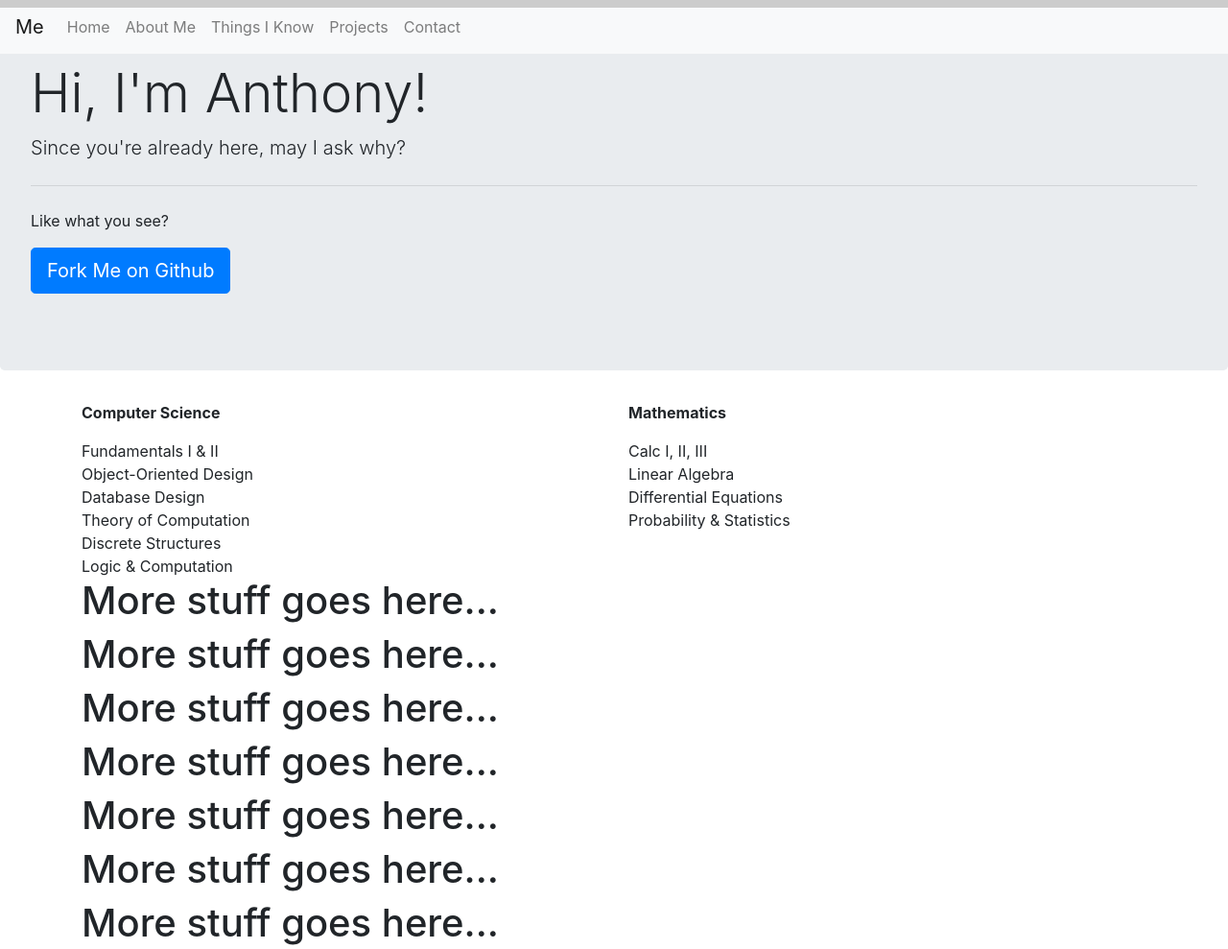
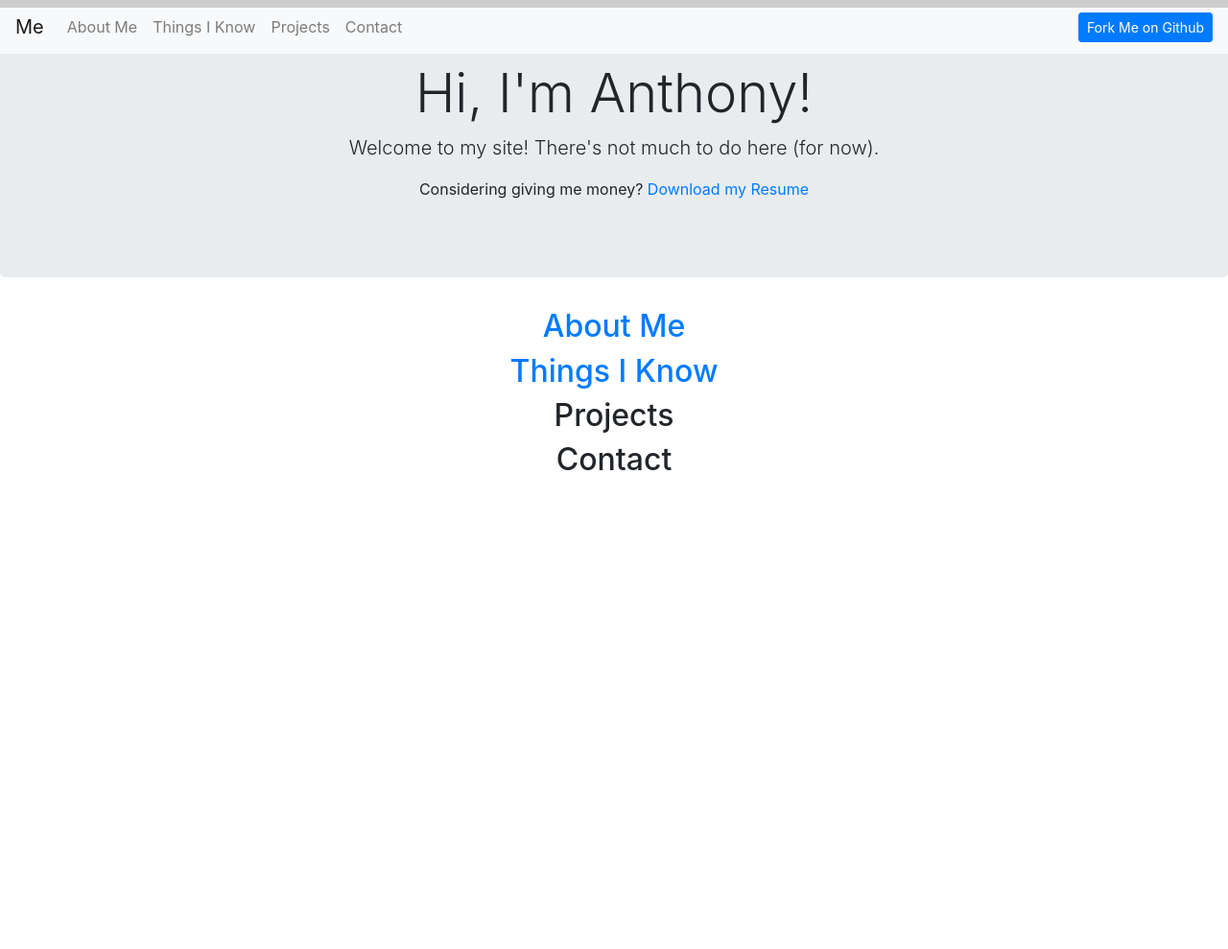
Before and after one commit to Anthony-dominianni/myWebsite, a plain HTML site: page myWebsite/index.html in a window 1280 px wide. Shown: the whole page at 96% size. After the commit the page ends 800 px from the top, so only its background shows below. Drawn offline with nearby package versions, Linux system fonts and the light colour scheme.

Commit message:
Added cards for linkedin, hackerrank, github. Added 50 px bottom margin to dropdown items

```diff
--- a/myWebsite/index.html
+++ b/myWebsite/index.html
@@ -20,10 +20,7 @@
         <span class="navbar-toggler-icon"></span>
       </button>
       <div class="collapse navbar-collapse" id="navbarNav">
-        <ul class="navbar-nav">
-          <li class="nav-item">
-            <a class="nav-link" href="#">Home</a>
-          </li>
+        <ul class="navbar-nav mr-auto">
           <li class="nav-item">
             <a class="nav-link" href="#">About Me</a>
           </li>
@@ -37,6 +34,8 @@
             <a class="nav-link" href="#">Contact</a>
           </li>
         </ul>
+        <ul class="nav navbar-nav navbar-right">
+          <a class="btn btn-primary btn-sm" href="#" role="button">Fork Me on Github</a>
       </div>
     </nav>
 
@@ -47,53 +46,75 @@
 
     <!-- jumbotron -->
     <div class="jumbotron">
-      <h1 class="display-4">Hi, I'm Anthony!</h1>
-      <p class="lead">Since you're already here, may I ask why?</p>
-      <hr class="my-4">
-      <p>Like what you see?</p>
-      <p class="lead">
-        <a class="btn btn-primary btn-lg" href="#" role="button">Fork Me on Github</a>
-      </p>
+      <h1 class="display-4 text-center">Hi, I'm Anthony!</h1>
+      <p class="lead text-center">Welcome to my site! There's not much to do here (for now).</p>
+      <p class = "text-center">Considering giving me money? <a href="#">Download my Resume</a></p>
     </div>
 
-    <!-- coursework -->
+    <!-- About Me -->
+    <h2 class = "text-center panel-title">
+      <a data-toggle ="collapse" href="#collapse2">About Me</a>
+    </h2>
+      <div id = "collapse2" class ="panel-collapse collapse" style = "margin-bottom: 50px">
         <div class ="container">
-      <div class ="row">
-        <div class = "col"><p><strong>Computer Science</strong></p></div>
-        <div class = "col"><p><strong>Mathematics</strong></p></div>
+          <div class = "row">
+            <div class = "col">
+              <p class = "lead text-center"> I am a rising 4th year student in the Northeastern University Honors Program, pursuing a <a href="https://www.ccis.northeastern.edu/program/bsms-combined-major-for-computer-science-and-mathematics/">BS & MS, Computer Science/Mathematics</a>.
+                I expect to obtain my Bachelor's in Computer Science/Mathematics by Fall 2019, and obtain my Master's in Computer Science by Fall 2020. For now, I'm focused on learning as much as I can, whenever I can.
+                I hope to specialize in Machine Learning and Data Analysis, and one day apply these skills to make cutting-edge, personalized educational software. Are you bored yet?</p>
             </div>
-      <div class ="row">
-        <div class = "col">Fundamentals I & II</div>
-        <div class = "col">Calc I, II, III</div>
           </div>
+        </div>
+        <div class ="container">
           <div class = "row">
-        <div class = "col">Object-Oriented Design</div>
-        <div class = "col">Linear Algebra</div>
+            <div class = "col-2 offset-3">
+              <div class="card" style="width: 10rem;">
+                <img class="card-img-top" src="images/github-logo.png" alt="github-logo">
+                  <div class="card-body">
+                    <a href="https://github.com/Anthony-dominianni" class="card-link">View My Profile</a>
                   </div>
-      <div class = "row">
-        <div class = "col">Database Design</div>
-        <div class = "col">Differential Equations</div>
                 </div>
-      <div class = "row">
-        <div class = "col">Theory of Computation</div>
-        <div class = "col">Probability & Statistics</div>
               </div>
-      <div class ="row">
-        <div class ="col-2">Discrete Structures</div>
+              <div class = "col-2">
+                <div class="card" style="width: 10rem;">
+                  <img class="card-img-top" src="images/hackerrank-logo.jpg" alt="hackerrank-logo">
+                  <div class="card-body">
+                    <a href="https://www.hackerrank.com/anthony_dominia1" class="card-link">View My Profile</a>
                   </div>
-      <div class ="row">
-        <div class ="col-2">Logic & Computation</div>
+                </div>
+              </div>
+              <div class = "col-2">
+                <div class="card" style="width: 10rem;">
+                  <img class="card-img-top" src="images/linked-in.png" alt="linked-in">
+                  <div class="card-body">
+                    <a href="https://www.linkedin.com/in/anthony-dominianni-a8a674139/" class="card-link">View My Profile</a>
+                  </div>
+                </div>
+              </div>
+            </div>
+          </div>
         </div>
 
-      <h1>More stuff goes here...</h1>
-      <h1>More stuff goes here...</h1>
-      <h1>More stuff goes here...</h1>
-      <h1>More stuff goes here...</h1>
-      <h1>More stuff goes here...</h1>
-      <h1>More stuff goes here...</h1>
-      <h1>More stuff goes here...</h1>
+    <!-- Things I know -->
+    <h2 class = "text-center panel-title">
+      <a data-toggle ="collapse" href="#collapse1">Things I Know</a>
+    </h2>
+      <div id = "collapse1" class ="panel-collapse collapse" style = "margin-bottom: 50px">
+        <div class ="container">
+          <div class = "row">
+            <div class = "col">
+              <p class = "lead text-center">On the left you will find a list of courses I have taken during my time at Northeastern. On the right you will find a list of extra-curricular resources I have used to familiarize myself with various technologies.</p>
+            </div>
+          </div>
+        </div>
+      </div>
 
 
+    <!-- Projects -->
+    <h2 class ="text-center">Projects</h2>
+
+    <!-- Contact -->
+    <h2 class ="text-center">Contact</h2>
 
     <!-- Optional JavaScript -->
     <!-- jQuery first, then Popper.js, then Bootstrap JS -->
```
Also changed, not shown: myWebsite/images/github-logo.png (added), myWebsite/images/hackerrank-logo.jpg (added), myWebsite/images/linked-in.png (added), myWebsite/images/neu_logo.jpg (added). Lines whose indentation alone changed are shown as unchanged.
